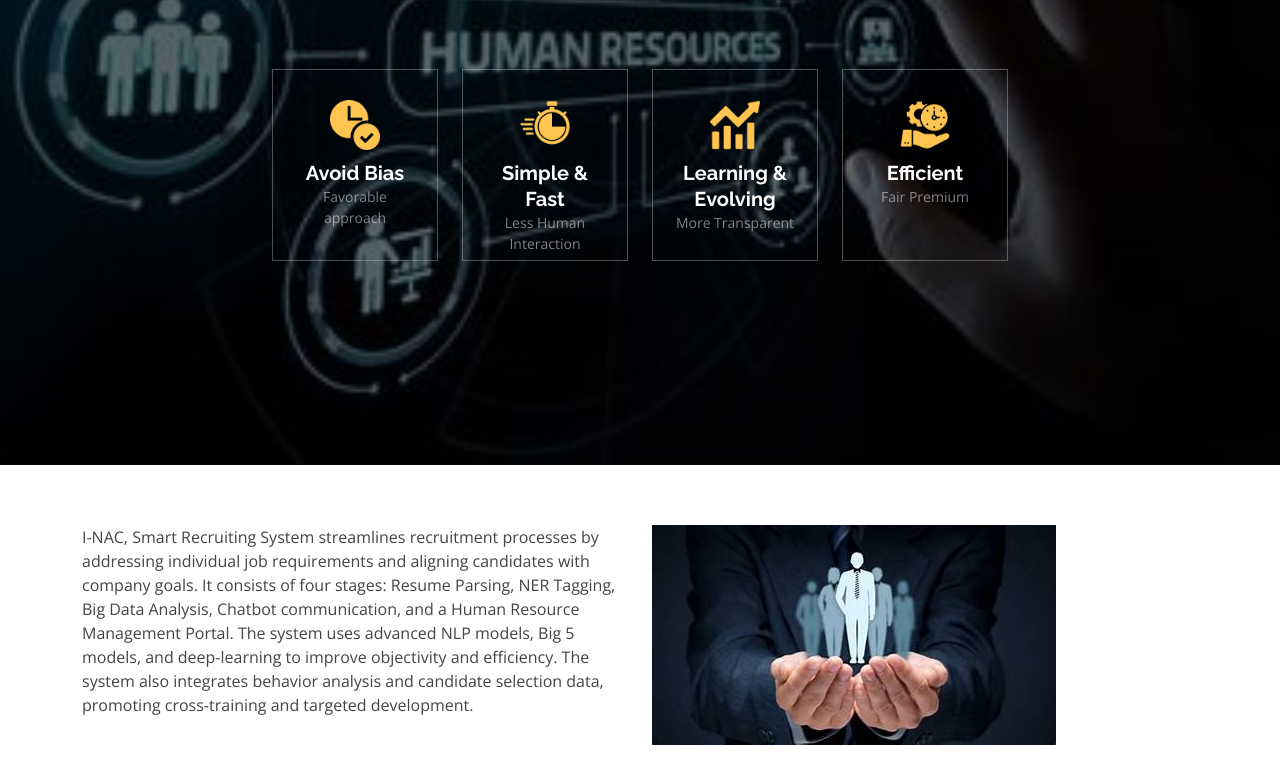
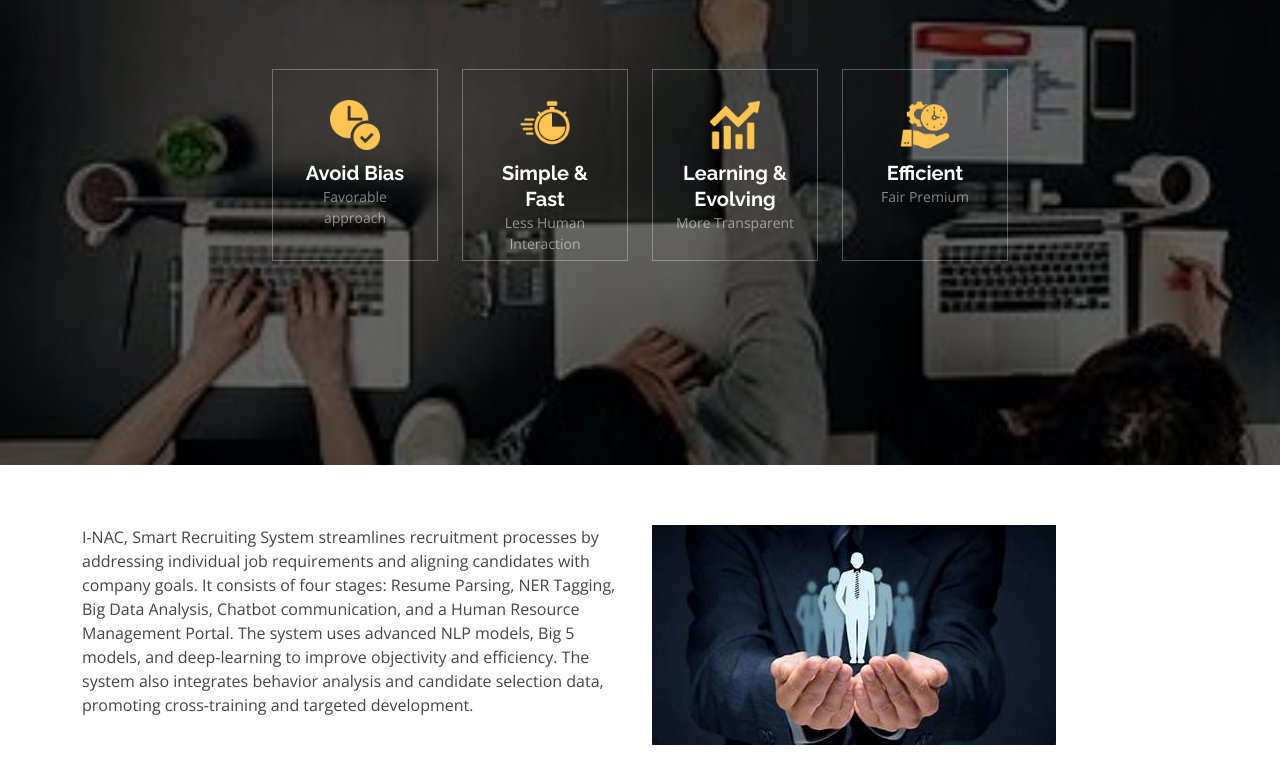
Before and after one commit to InukshiSenarathne/Research-Website, a plain HTML site: page index.html in a window 1280 px wide. Shown: the part 335-1109 px from the top of the page. Drawn offline with nearby package versions, Linux system fonts and the light colour scheme.

Commit message:
Update style.css

```diff
--- a/assets/css/style.css
+++ b/assets/css/style.css
@@ -453,7 +453,7 @@ h6 {
 #hero {
   width: 100%;
   height: 100vh;
-  background: url("../img/hrm.jpeg") top center;
+  background: url("../img/hrm12.jpeg") top center;
   background-size: cover;
   position: relative;
 }
```
